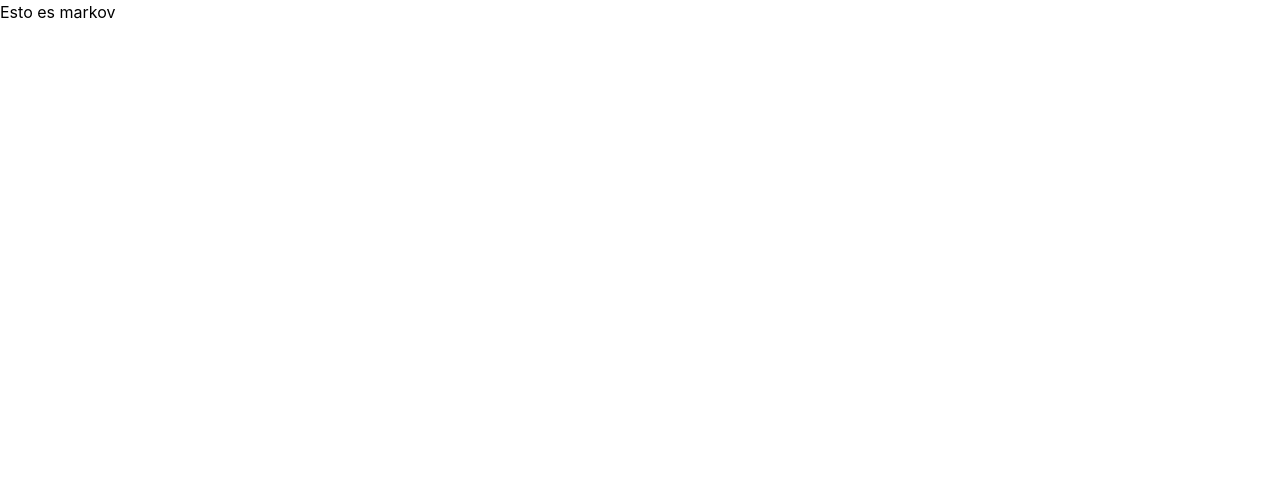
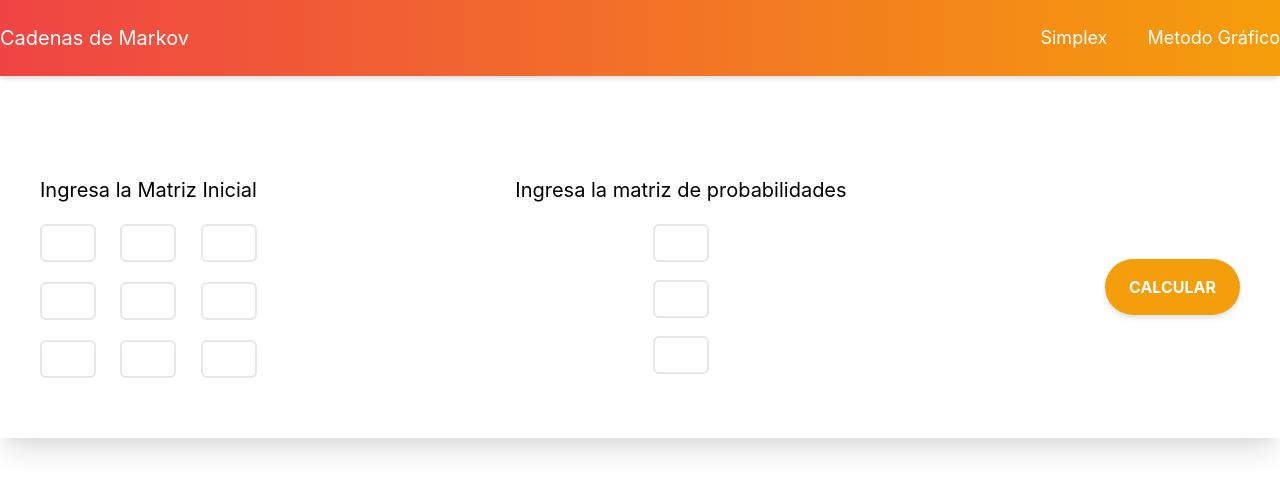
Before and after one commit to diego3799/simplexCalculator, a Next.js app: page /markov in a window 1280 px wide. Shown: the top 492 px of the page. Built offline with nearby package versions, Linux system fonts and the light colour scheme.

Commit message:
Solucion estacionaria

```diff
--- /dev/null
+++ b/components/Cadenas/Estacionaria.jsx
@@ -0,0 +1,39 @@
+import React, { Fragment, useState } from "react";
+import imprimirMatrix from "../imprimirMatrix";
+import * as math from "mathjs";
+import { rest } from "lodash";
+const Estacionaria = ({ matriz, transpuesta, identidad }) => {
+  let resta = math.subtract(transpuesta, identidad);
+  /**Cambiar el primer renglon de la resta  por unos */
+  let nuevoRenglon = [
+    [1, 1, 1],
+    [resta[1][0], resta[1][1], resta[1][2]],
+    [resta[2][0], resta[2][1], resta[2][2]],
+  ];
+  let renglon = [[1], [0], [0]];
+  let resultado = math.lusolve(nuevoRenglon, [1,0,0]);
+  console.log(resultado);
+  return (
+    <Fragment>
+      <h1>Solucion Estacionaria</h1>
+      <div className="flex  items-center justify-between">
+        {imprimirMatrix(transpuesta)}
+        <p className="text-5xl mx-5">-</p>
+        {imprimirMatrix(identidad)}
+        <p className="text-5xl mx-5">=</p>
+        {imprimirMatrix(resta)}
+      </div>
+      <div className="flex items-center justify-between mt-10">
+        {imprimirMatrix(nuevoRenglon)}
+
+        <p className="text-5xl mx-5">*</p>
+        {imprimirMatrix(renglon)}
+
+        <p className="text-5xl mx-5">=</p>
+        {imprimirMatrix(resultado)}
+      </div>
+    </Fragment>
+  );
+};
+
+export default Estacionaria;
--- /dev/null
+++ b/components/imprimirMatrix.js
@@ -0,0 +1,19 @@
+import React, { Fragment } from "react";
+import _ from "lodash";
+export default function (matrix) {
+  return (
+    <Fragment>
+      <table className="w-full text-xl text-center border border-gray-400">
+        <tbody>
+          {matrix.map((item) => (
+            <tr>
+              {item.map((value) => (
+                <td className=" border border-gray-400">{_.round(value, 5)}</td>
+              ))}
+            </tr>
+          ))}
+        </tbody>
+      </table>
+    </Fragment>
+  );
+}
--- a/package.json
+++ b/package.json
@@ -13,6 +13,7 @@
     "axios": "^0.21.0",
     "babel-plugin-styled-components": "^1.11.1",
     "lodash": "^4.17.20",
+    "mathjs": "^8.1.0",
     "next": "10.0.1",
     "postcss": "^8.2.0",
     "react": "17.0.1",
--- a/pages/markov.jsx
+++ b/pages/markov.jsx
@@ -1,9 +1,167 @@
-import React, { Fragment } from 'react';
+import React, { Fragment, useState } from "react";
+import { useForm } from "react-hook-form";
+import * as math from "mathjs";
+import imprimirMatrix from "../components/imprimirMatrix";
+import Estacionaria from "../components/Cadenas/Estacionaria";
+const Markov = () => {
+  const { register, handleSubmit } = useForm();
+  const [mainMatrix, setMainMatrix] = useState(null);
+  const [probMatrix, setProbMatrix] = useState(null);
+  const [transpuesta, setTranspuesta] = useState(null);
 
-const Markov = () => {
-    return (<Fragment>
-        Esto es markov
-    </Fragment>  );
-}
+  const identidad = [
+    [1, 0, 0],
+    [0, 1, 0],
+    [0, 0, 1],
+  ];
+  function onSubmit(data) {
+    setMainMatrix(data.matriz);
+    setProbMatrix(data.prob);
+    const trans = math.transpose(math.matrix(data.matriz));
+    setTranspuesta(trans._data);
+  }
+  console.log(mainMatrix, probMatrix, transpuesta);
+  return (
+    <Fragment>
+      <div className=" shadow-md py-6 bg-gradient-to-r from-red-500 to-yellow-500">
+        <div className="container mx-auto flex justify-between items-center text-white">
+          <h1 className="text-xl"> Cadenas de Markov</h1>
+          <nav className="text-lg">
+            <a className="cursor-pointer mr-10" href="/">
+              Simplex
+            </a>
+            <a className="cursor-pointer" href="/grafico">
+              Metodo Gráfico
+            </a>
+          </nav>
+        </div>
+      </div>
+
+      <div className="container mx-auto mt-10 grid lg::grid-cols-2 grid-cols-1 gap-10">
+        <div className="shadow-xl p-10  ">
+          <form
+            onSubmit={handleSubmit(onSubmit)}
+            className="mt-5 w-full mx-auto flex justify-between"
+          >
+            <div>
+              <h1 className="text-xl text-center">Ingresa la Matriz Inicial</h1>
+              <div>
+                <div className="  my-5 flex justify-between">
+                  <input
+                    type="text"
+                    name="matriz[0][0]"
+                    ref={register}
+                    className="border-2 w-14 border-gray-200 leading-relaxed text-gray-500 rounded-md focus:outline-none focus:ring-4 focus:ring-red-300 focus:ring-opacity-75 px-2 py-1"
+                  />
+                  <input
+                    type="text"
+                    name="matriz[0][1]"
+                    ref={register}
+                    className="border-2 w-14 border-gray-200 leading-relaxed text-gray-500 rounded-md focus:outline-none focus:ring-4 focus:ring-red-300 focus:ring-opacity-75 px-2 py-1"
+                  />
+                  <input
+                    type="text"
+                    name="matriz[0][2]"
+                    ref={register}
+                    className="border-2 w-14 border-gray-200 leading-relaxed text-gray-500 rounded-md focus:outline-none focus:ring-4 focus:ring-red-300 focus:ring-opacity-75 px-2 py-1"
+                  />
+                </div>
+                <div className=" my-5 flex justify-between">
+                  <input
+                    type="text"
+                    name="matriz[1][0]"
+                    ref={register}
+                    className="border-2 w-14 border-gray-200 leading-relaxed text-gray-500 rounded-md focus:outline-none focus:ring-4 focus:ring-red-300 focus:ring-opacity-75 px-2 py-1"
+                  />
+                  <input
+                    type="text"
+                    name="matriz[1][1]"
+                    ref={register}
+                    className="border-2 w-14 border-gray-200 leading-relaxed text-gray-500 rounded-md focus:outline-none focus:ring-4 focus:ring-red-300 focus:ring-opacity-75 px-2 py-1"
+                  />
+                  <input
+                    name="matriz[1][2]"
+                    ref={register}
+                    type="text"
+                    className="border-2 w-14 border-gray-200 leading-relaxed text-gray-500 rounded-md focus:outline-none focus:ring-4 focus:ring-red-300 focus:ring-opacity-75 px-2 py-1"
+                  />
+                </div>
+                <div className=" my-5 flex justify-between">
+                  <input
+                    type="text"
+                    name="matriz[2][0]"
+                    ref={register}
+                    className="border-2 w-14 border-gray-200 leading-relaxed text-gray-500 rounded-md focus:outline-none focus:ring-4 focus:ring-red-300 focus:ring-opacity-75 px-2 py-1"
+                  />
+                  <input
+                    type="text"
+                    name="matriz[2][1]"
+                    ref={register}
+                    className="border-2 w-14 border-gray-200 leading-relaxed text-gray-500 rounded-md focus:outline-none focus:ring-4 focus:ring-red-300 focus:ring-opacity-75 px-2 py-1"
+                  />
+                  <input
+                    type="text"
+                    name="matriz[2][2]"
+                    ref={register}
+                    className="border-2 w-14 border-gray-200 leading-relaxed text-gray-500 rounded-md focus:outline-none focus:ring-4 focus:ring-red-300 focus:ring-opacity-75 px-2 py-1"
+                  />
+                </div>
+              </div>
+            </div>
+
+            {/* Aqui va la otra matriz */}
+            <div>
+              <h1 className="text-xl text-center">
+                Ingresa la matriz de probabilidades
+              </h1>
+              <div
+                style={{
+                  height: 150,
+                }}
+                className="flex mt-5 flex-col justify-between items-center"
+              >
+                <input
+                  type="text"
+                  name="prob[0][0]"
+                  ref={register}
+                  className="border-2 w-14 border-gray-200 leading-relaxed text-gray-500 rounded-md focus:outline-none focus:ring-4 focus:ring-red-300 focus:ring-opacity-75 px-2 py-1"
+                />
+                <input
+                  type="text"
+                  name="prob[1][0]"
+                  ref={register}
+                  className="border-2 w-14 border-gray-200 leading-relaxed text-gray-500 rounded-md focus:outline-none focus:ring-4 focus:ring-red-300 focus:ring-opacity-75 px-2 py-1"
+                />
+                <input
+                  type="text"
+                  name="prob[2][0]"
+                  ref={register}
+                  className="border-2 w-14 border-gray-200 leading-relaxed text-gray-500 rounded-md focus:outline-none focus:ring-4 focus:ring-red-300 focus:ring-opacity-75 px-2 py-1"
+                />
+              </div>
+            </div>
+            <button className="bg-yellow-500 my-auto py-4 px-6 rounded-full text-white uppercase font-bold shadow-md hover:shadow-xl">
+              Calcular
+            </button>
+          </form>
+        </div>
+        {transpuesta && (
+          <Fragment>
+            <div className="shadow-xl p-10">
+              <Estacionaria
+                matriz={mainMatrix}
+                transpuesta={transpuesta}
+                identidad={identidad}
+              />
+            </div>
+            <div className="shadow-xl p-10">
+
+            </div>
+          </Fragment>
+        )}
+      </div>
+    </Fragment>
+  );
+};
 
 export default Markov;
--- a/styles/globals.css
+++ b/styles/globals.css
@@ -24,3 +24,23 @@ h2 {
   font-size: 3rem;
   margin: 10px 0;
 }
+tr {
+  text-align: center;
+  font-weight: 500;
+}
+th {
+  background-color: #00798c;
+  color: white;
+  border-top: 1px solid white;
+}
+thead tr th:nth-child(2) {
+  border-left: 1px solid white;
+}
+
+tbody tr:nth-child(odd) {
+  background-color: #ffffff;
+}
+
+tbody tr:nth-child(even) {
+  background-color: #e5e5e5;
+}
```
Also changed, not shown: 1 other file (tests, documents, lock files or other folders).
